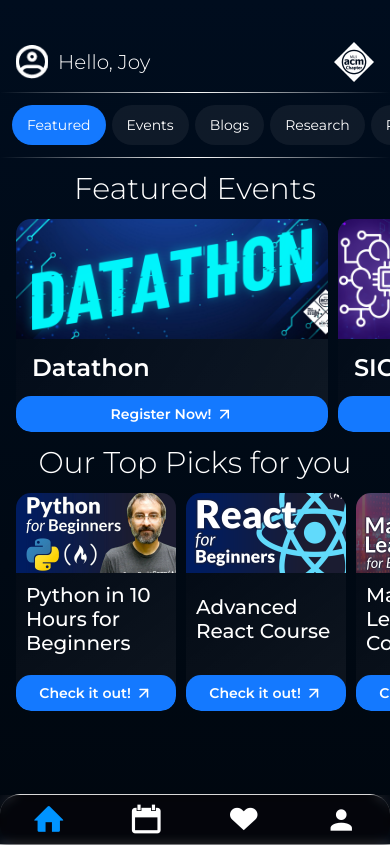
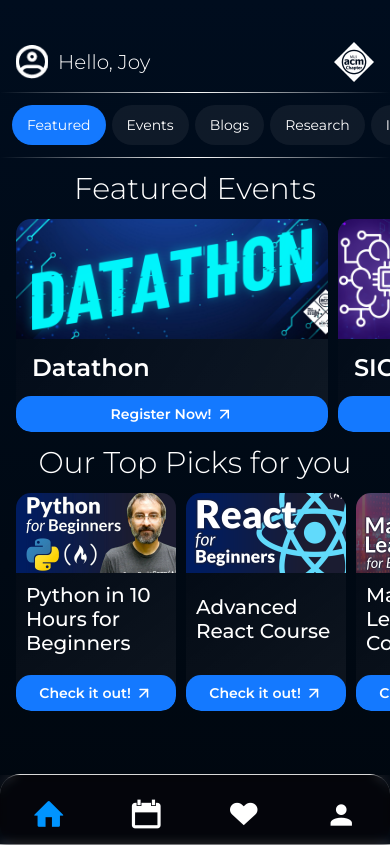
Before and after one commit to JoyBrar2001/MASC-App, a React Native app: screen /Home in a window 390 px wide. Built offline with nearby package versions, Linux system fonts and the light colour scheme.

Commit message:
Fixed IOS

```diff
--- a/MainNavigation.js
+++ b/MainNavigation.js
@@ -1,4 +1,4 @@
-import { StyleSheet, Text, View } from 'react-native';
+import { StyleSheet, Text, View, Platform } from 'react-native';
 import { createBottomTabNavigator } from '@react-navigation/bottom-tabs';
 import { NavigationContainer } from '@react-navigation/native';
 import { createStackNavigator } from '@react-navigation/stack';
@@ -57,8 +57,10 @@
         tabBarStyle: {
           position: 'absolute',
           borderRadius: 20,
-          height: 50,
+          height: 70,
           backgroundColor: "#00000099",
+          bottom: 0,
+          paddingTop: 10,
         },
         tabBarBackground: () => (
           <BlurView tint='dark' intensity={20} style={{
@@ -66,7 +68,8 @@
             top: 0,
             left: 0,
             right: 0,
-            height: 50,
+            bottom: 0,
+            height: 70,
           }} />
         ),
         tabBarInactiveTintColor: colors.white,
--- /dev/null
+++ b/components/Internships.js
@@ -0,0 +1,14 @@
+import { StyleSheet, Text, View } from 'react-native';
+import React from 'react';
+
+const Internships = () => {
+  return (
+    <View>
+      <Text>Internships</Text>
+    </View>
+  );
+}
+
+export default Internships;
+
+const styles = StyleSheet.create({});
--- a/components/Research.js
+++ b/components/Research.js
@@ -1,4 +1,4 @@
-import { StyleSheet, Text, View, ScrollView, Image, Dimensions, TouchableOpacity } from 'react-native';
+import { StyleSheet, Text, View, ScrollView, Image, Dimensions, TouchableOpacity, Platform } from 'react-native';
 import React from 'react';
 import colors from '../assets/colors/colors';
 import { ResearchData } from '../data/data';
@@ -38,6 +38,7 @@
             start={{ x: 0, y: 0 }}
             end={{ x: 1, y: 1 }}
             style={styles.tagWrapper}
+            key={index}
           >
             <Text style={styles.tagTitle}>{tag}</Text>
           </LinearGradient>
@@ -53,7 +54,6 @@
 )
 
 const Research = () => {
-  console.log(ResearchRows)
   return (
     <ScrollView vertical showsVerticalScrollIndicator={false}>
       <Text style={styles.researchTitle}>Research Topics for you</Text>
@@ -130,8 +130,8 @@
     position: 'absolute',
     justifyContent: 'center',
     alignItems: 'center',
-    bottom: -12,
-    right: 12,
+    bottom: Platform.OS == "ios" ? 6 : -12,
+    right: Platform.OS == "ios" ? 6: 12,
     height: 32,
     width: 32,
     paddingTop: 2,
--- a/components/index.js
+++ b/components/index.js
@@ -3,6 +3,7 @@
 import Blogs from "./Blogs";
 import GradientLine from "./GradientLine";
 import Research from "./Research";
+import Internships from "./Internships";
 
 export {
     Events,
@@ -10,4 +11,5 @@
     Blogs,
     GradientLine,
     Research,
+    Internships,
 };
--- a/package.json
+++ b/package.json
@@ -16,10 +16,10 @@
     "expo-font": "~11.4.0",
     "expo-linear-gradient": "~12.3.0",
     "expo-status-bar": "~1.6.0",
-    "expo-updates": "~0.18.11",
+    "expo-updates": "~0.18.12",
     "react": "18.2.0",
     "react-dom": "18.2.0",
-    "react-native": "0.72.3",
+    "react-native": "0.72.4",
     "react-native-reanimated": "~3.3.0",
     "react-native-reanimated-carousel": "^3.5.1",
     "react-native-web": "~0.19.6",
--- a/screens/HomeScreen.js
+++ b/screens/HomeScreen.js
@@ -1,10 +1,10 @@
 import { Image, StyleSheet, Text, View, ScrollView, TouchableOpacity, SafeAreaView } from 'react-native'
 import React, { useState } from 'react'
 import colors from '../assets/colors/colors'
-import { Featured, Events, Blogs, Research } from '../components/index.js'
+import { Featured, Events, Blogs, Research, Internships } from '../components/index.js'
 import { LinearGradient } from 'expo-linear-gradient'
 
-const sections = ['Featured', 'Events', 'Blogs', 'Research', 'PYQs', 'Placements', 'Internships'];
+const sections = ['Featured', 'Events', 'Blogs', 'Research', 'Internships', 'PYQs', 'Placements'];
 
 const GradientLine = () => (
   <LinearGradient style={styles.gradientLine} start={{ x: 0, y: 0.5 }} end={{ x: 1, y: 0.5 }} colors={["#ffffff00", "#ffffff", "#ffffff00"]} />
@@ -63,6 +63,8 @@
             <Blogs /> :
           currentSection === "Research" ?
             <Research /> :
+          currentSection === "Internships" ?
+            <Internships /> :
           null
         }
       </View>
```
Also changed, not shown: 1 other file (tests, documents, lock files or other folders).
